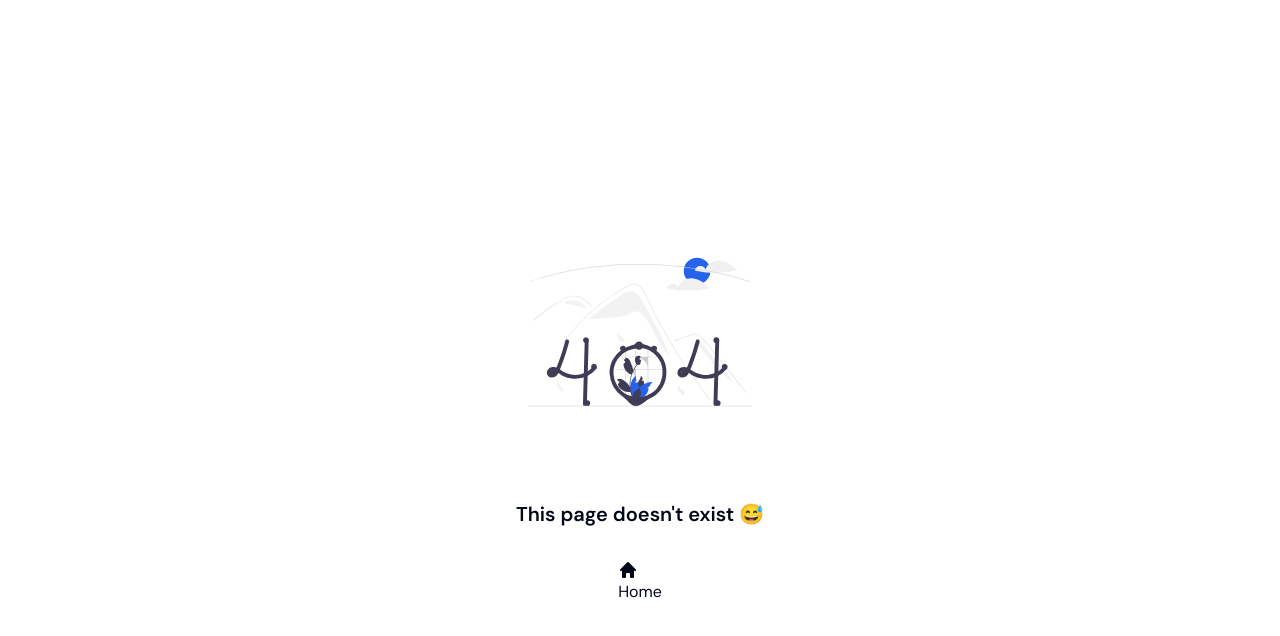
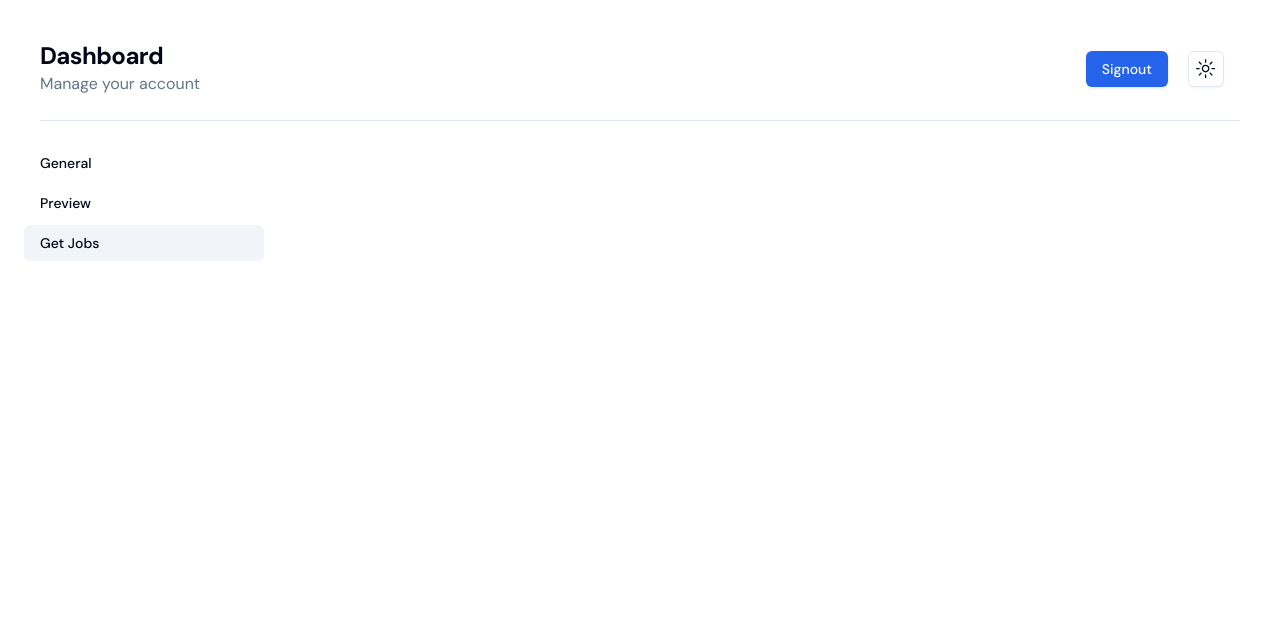
Before and after one commit to GauravBurande/devfolio, a Next.js app: page /dashboard/jobs in a window 1280 px wide. Before the commit this address had no page. Shown: the top 636 px of the page. Built offline with nearby package versions, Linux system fonts and the light colour scheme; no server answers; sample sign-in values are in the browser's storage.

Commit message:
jobs via crackeddevs api

```diff
--- /dev/null
+++ b/app/dashboard/jobs/page.js
@@ -0,0 +1,12 @@
+"use client";
+import React from 'react'
+
+const page = () => {
+    return (
+        <main>
+
+        </main>
+    )
+}
+
+export default page
```
